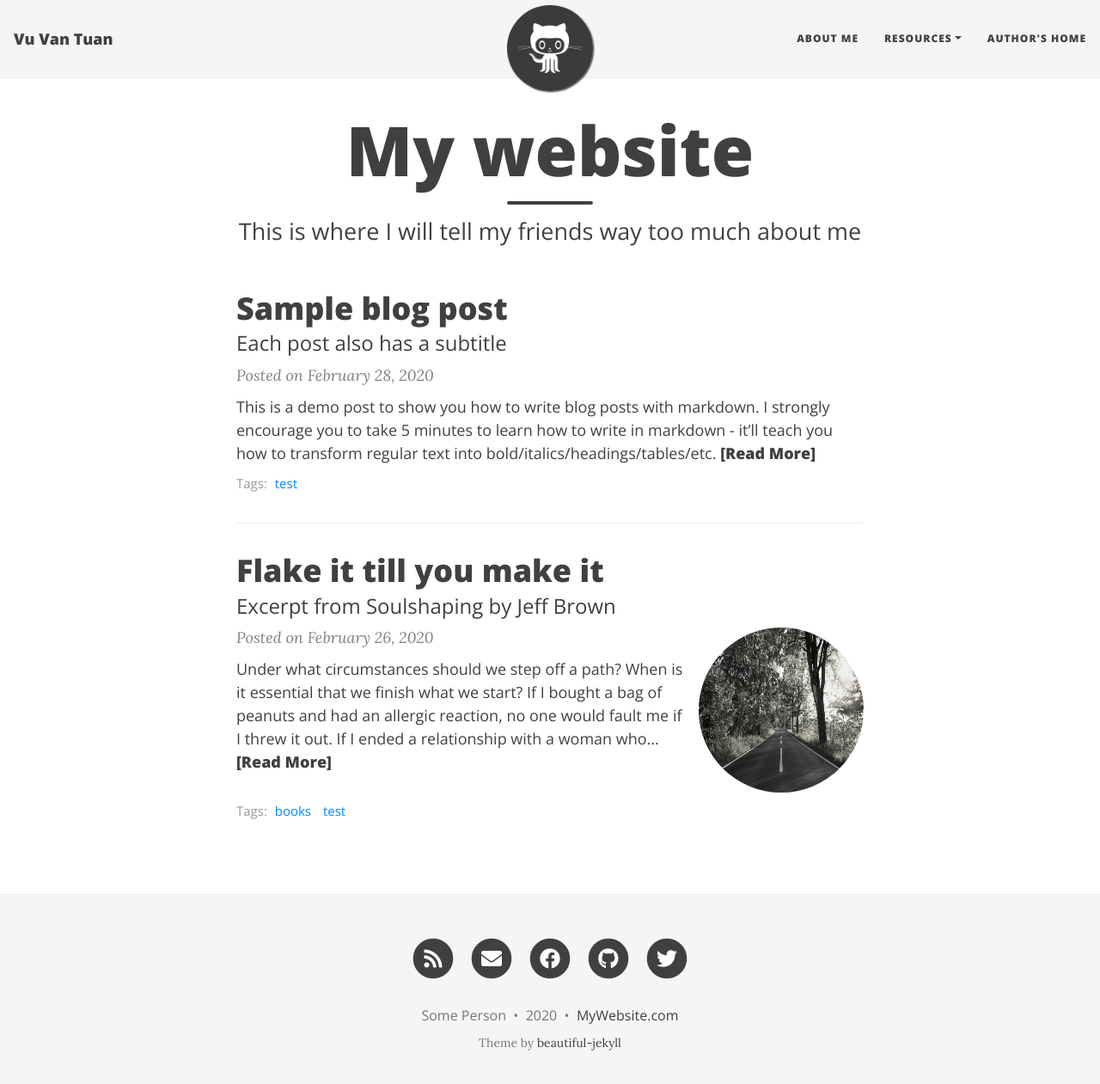
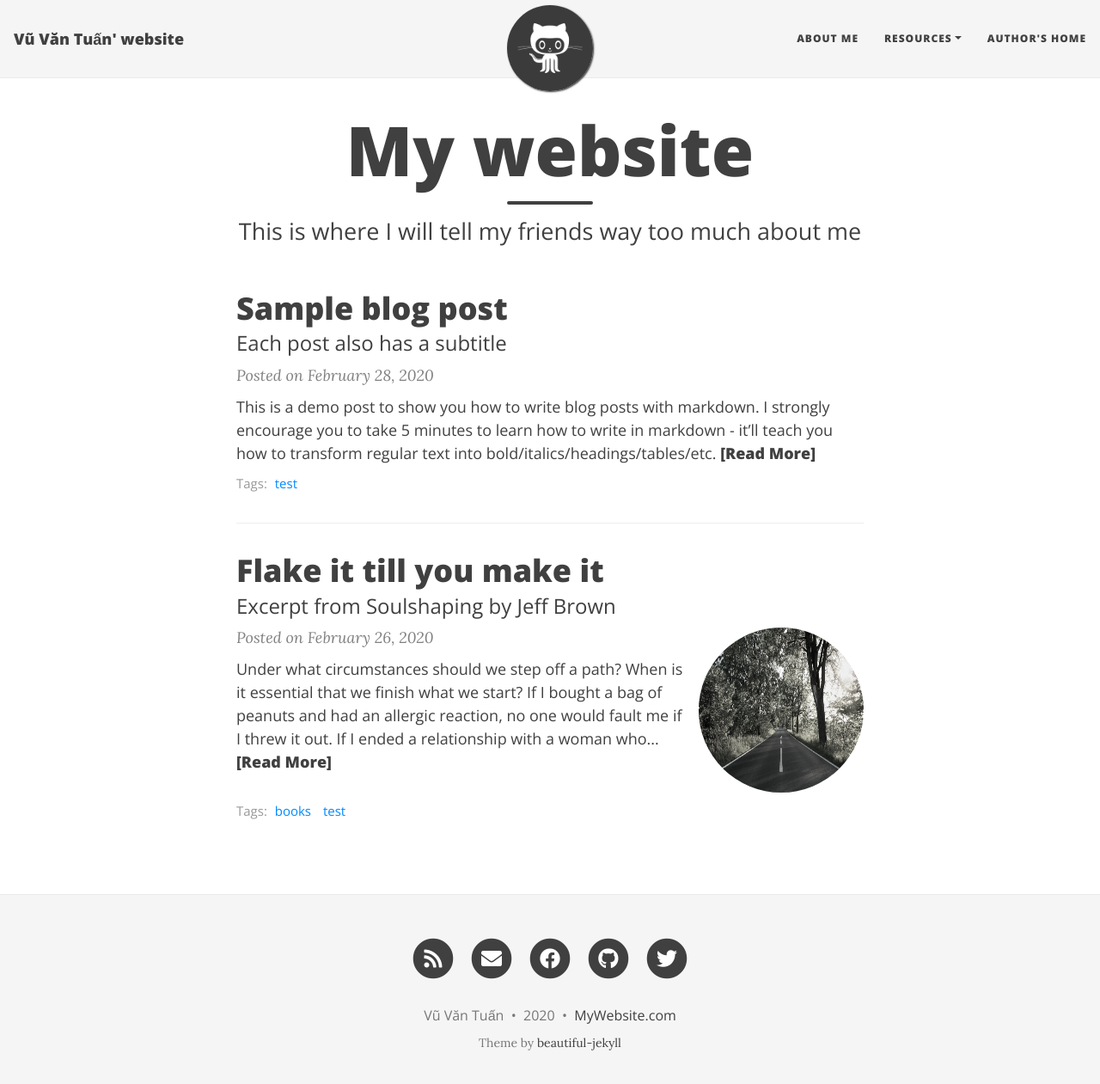
Before and after one commit to vvtuan/vvtuan.github.io, a Jekyll site: the page built from index.html, in a window 1280 px wide and 1274 px high. Shown: the top 1261 px of the window at 86% size. Built offline with Jekyll 4.4.1, drawn with Linux system fonts in a browser that asks for light colours; nearby versions of some CDN libraries; the list of posts is cut into pages by our own code.

Commit message:
Update _config.yml

```diff
--- a/_config.yml
+++ b/_config.yml
@@ -1,13 +1,13 @@
 # --- Basic options --- #
 
 # Name of website
-title: Vu Van Tuan #My website
+title: Vũ Văn Tuấn' website
 
 # Short description of your site
 description: A virtual proof that I'm awesome
 
 # Your name to show in the footer
-author: Some Person
+author: Vũ Văn Tuấn
 
 # --- List of links in the navigation bar --- #
 
```
